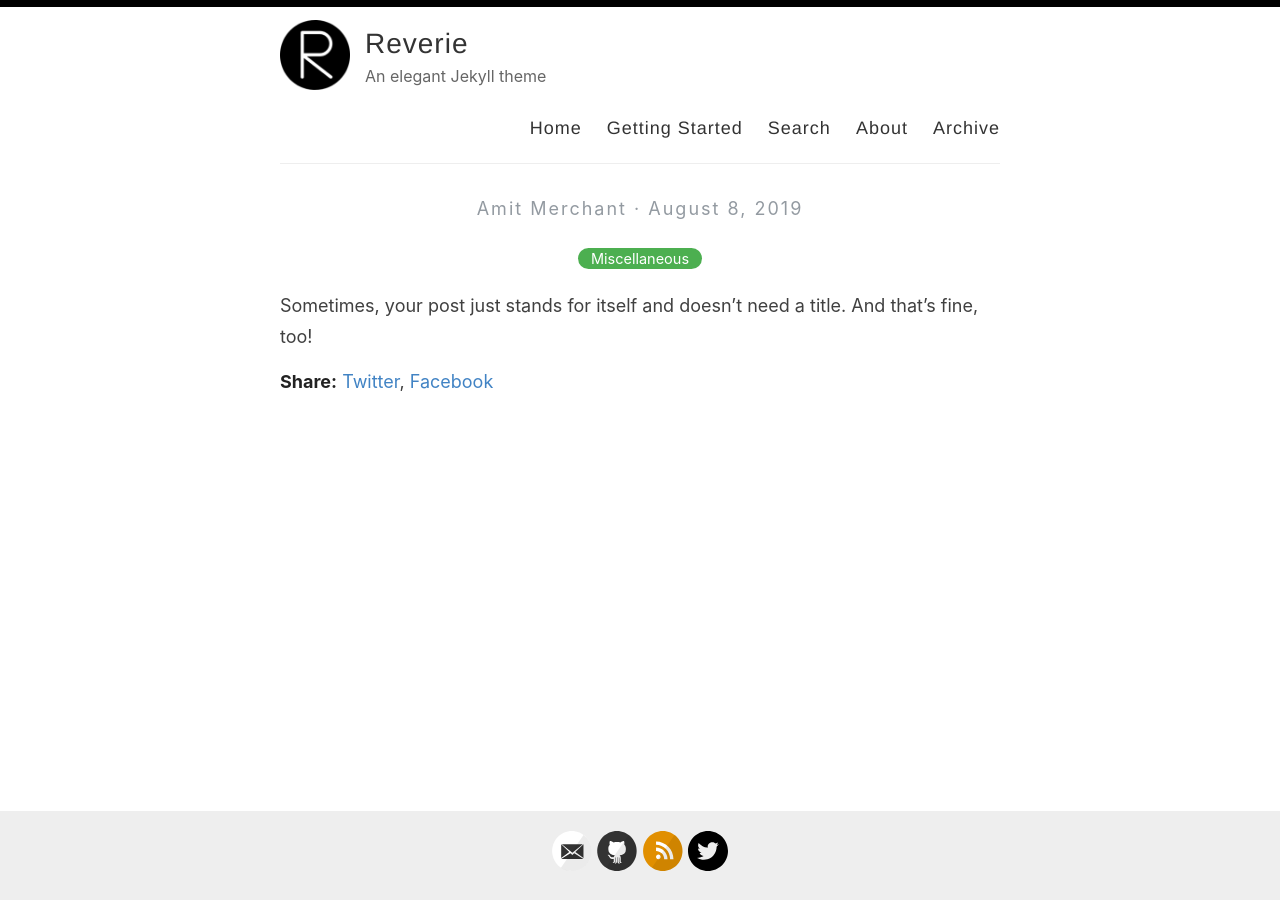
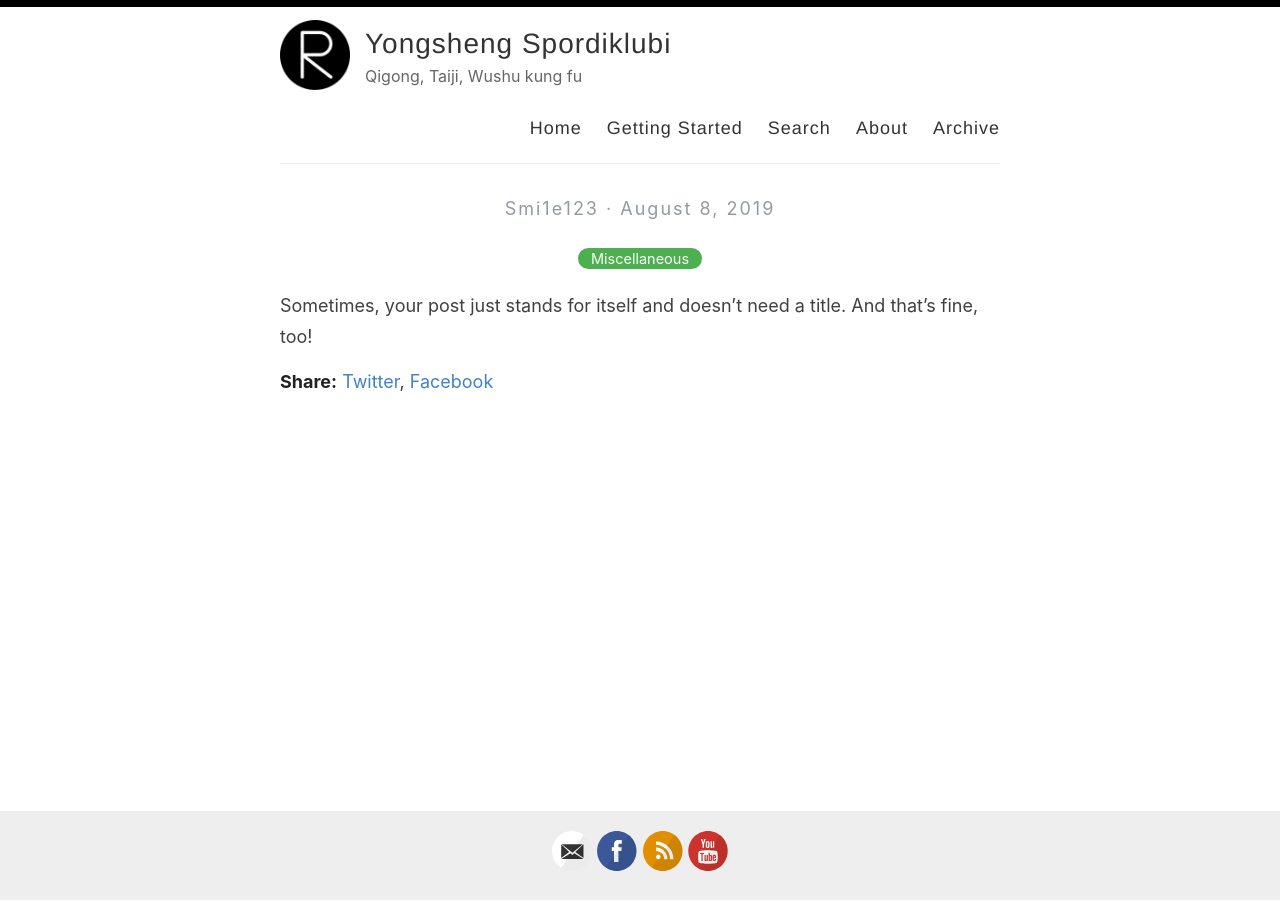
Before and after one commit to Smi1e123/Smi1e123.github.io, a Jekyll site: the page built from _posts/2019-08-08-no-title-posts.md, in a window 1280 px wide. Built offline with Jekyll 4.4.1, drawn with Linux system fonts in a browser that asks for light colours.

Commit message:
Update _config.yml

```diff
--- a/_config.yml
+++ b/_config.yml
@@ -3,13 +3,13 @@
 #
 
 # Name of your site (displayed in the header)
-name: Reverie
+name: Yongsheng Spordiklubi
 
 # Name of the author
-author: Amit Merchant
+author: Smi1e123
 
 # Short bio or description (displayed in the header)
-description: An elegant Jekyll theme
+description: Qigong, Taiji, Wushu kung fu
 
 # URL of your avatar or profile pic (you could use your GitHub profile pic)
 avatar: /images/reverie.png
@@ -21,17 +21,17 @@ avatar: /images/reverie.png
 # Includes an icon in the footer for each username you enter
 footer-links:
   dribbble:
-  email: amit.d.merchant@gmail.com
-  facebook:
+  email: yongshengsk@gmail.com
+  facebook: https://www.facebook.com/YongshengSheng
   flickr:
-  github: amitmerchant1990/reverie
+  github:
   instagram:
   linkedin:
   pinterest:
   rss: rss
-  twitter: amit_merchant
+  twitter:
   stackoverflow:
-  youtube: # channel/<your_long_string> or user/<user-name>
+  youtube: user/<yongshengsk5948> # channel/<your_long_string> or user/<user-name>
   googleplus: # anything in your profile username that comes after plus.google.com/
   playconsole:
   mastodon: # <your-mastodon-instance>/@<your-user-name> eg. fosstodon.org/@username
@@ -41,21 +41,21 @@ footer-links:
 disqus:
 
 # Enter your Google Analytics web tracking code (e.g. UA-2110908-2) to activate tracking
-google_analytics: UA-43339302-11
+google_analytics:
 
 # For newer "GA4" analytics, use the following instead of the "UA" entry above
 #google_analytics_ga4: G-GABC1DEFG
 
 # Your website URL (e.g. http://amitmerchant1990.github.io or http://www.amitmerchant.com)
 # Used for Sitemap.xml and your RSS feed
-url: http://www.amitmerchant.com/reverie
-enforce_ssl: https://www.amitmerchant.com/reverie
+url: http://ys.github.io
+enforce_ssl:
 
 # If you're hosting your site at a Project repository on GitHub pages
 # (http://yourusername.github.io/repository-name)
 # and NOT your User repository (http://yourusername.github.io)
 # then add in the baseurl here, like this: "/repository-name"
-baseurl: "/reverie"
+baseurl:
 
 #
 # !! You don't need to change any of the configuration flags below !!
```
